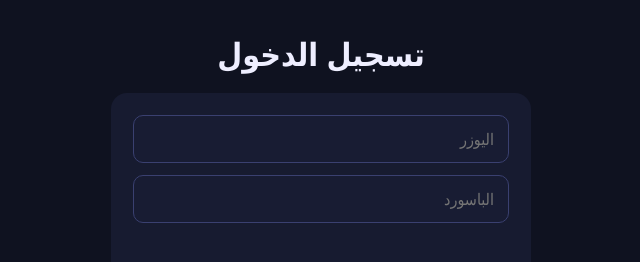
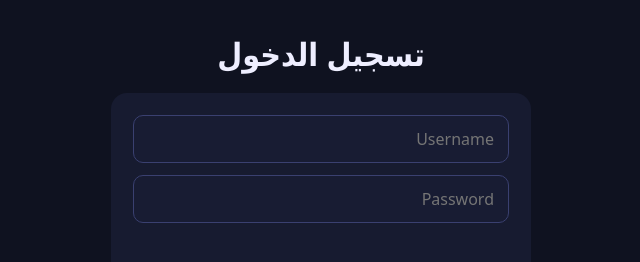
Before and after one commit to johnlatif19/gesture-video-remotee, a website: page public/login.html in a window 1280 px wide. Shown: the top 262 px of the page, 319-959 px from the left. Drawn offline with Linux system fonts and the light colour scheme.

Commit message:
Update login.html

```diff
--- a/public/login.html
+++ b/public/login.html
@@ -1,6 +1,6 @@
 <!doctype html><html lang="ar" dir="rtl"><head><meta charset="utf-8"><meta name="viewport" content="width=device-width,initial-scale=1"><title>تسجيل الدخول</title><link rel="stylesheet" href="/css/login.css"></head>
 <body><h1>تسجيل الدخول</h1><form class="card" id="f">
-<input id="u" placeholder="اليوزر" autocomplete="username" required>
-<input id="p" type="password" placeholder="الباسورد" autocomplete="current-password" required>
+<input id="u" placeholder="Username" autocomplete="username" required>
+<input id="p" type="password" placeholder="Password" autocomplete="current-password" required>
 <div class="err" id="err"></div><button>دخول</button>
 <a href="/sign-in">مفيش حساب؟ سجل</a></form><script src="/js/login.js"></script></body></html>
```
